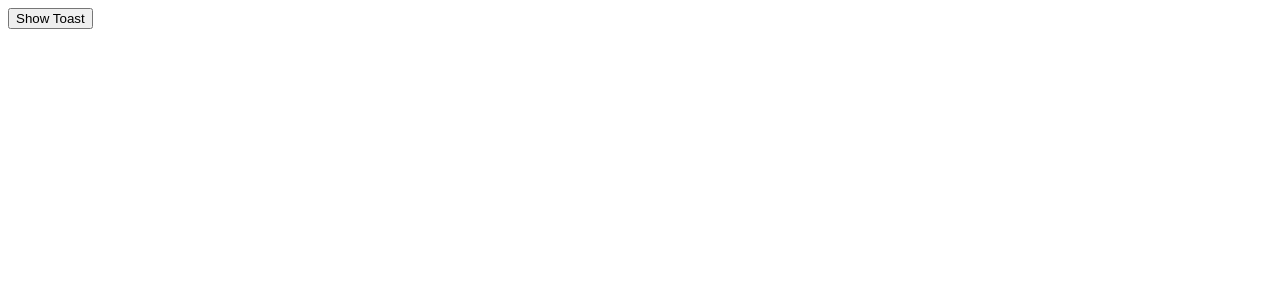
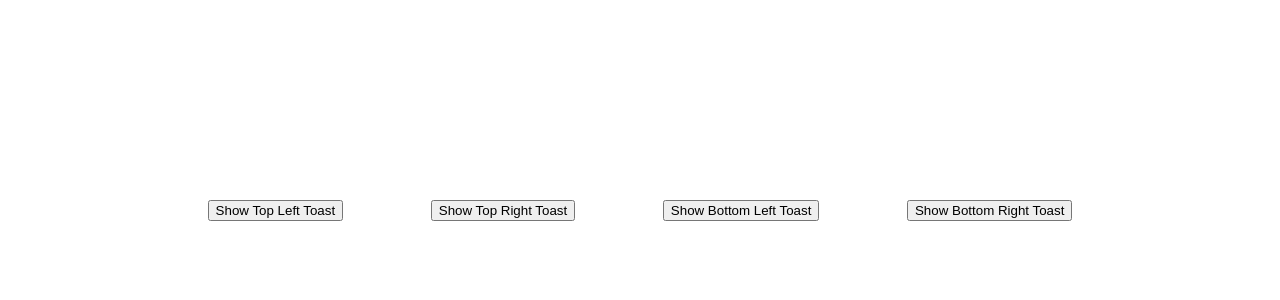
Before and after one commit to wanda168/vue3, a Vue app in the folder vue-toast/: page / in a window 1280 px wide. Shown: the top 300 px of the page. Built offline with nearby package versions, Linux system fonts and the light colour scheme.

Commit message:
dynamic toast position with transition

```diff
--- a/vue-toast/src/App.vue
+++ b/vue-toast/src/App.vue
@@ -1,27 +1,68 @@
 <template>
-  <button @click="showToast = true">Show Toast</button>
+  <div class="btns">
+    <button @click="showTopLeftToast = true">Show Top Left Toast</button>
+    <button @click="showTopRightToast = true">Show Top Right Toast</button>
+    <button @click="showBottomLeftToast = true">Show Bottom Left Toast</button>
+    <button @click="showBottomRightToast = true">Show Bottom Right Toast</button>
+  </div>
   <Toast
-    message="Message has been sent!"
-    :show="showToast"
-    @hide="showToast = false"
+    message="Message has been sent"
+    :show="showTopLeftToast"
+    @hide="showTopLeftToast = false"
     type="success"
     position="top-left"
+  />
+  <Toast
+    message="Message has been sent"
+    :show="showTopRightToast"
+    @hide="showTopRightToast = false"
+    type="warning"
+    position="top-right"
+  />
+  <Toast
+    message="Message has been sent"
+    :show="showBottomLeftToast"
+    @hide="showBottomLeftToast = false"
+    type="error"
+    position="bottom-left"
+  />
+  <Toast
+    message="Message has been sent"
+    :show="showBottomRightToast"
+    @hide="showBottomRightToast = false"
+    type="success"
+    position="bottom-right"
   />
 </template>
 
 <script>
 import Toast from "./components/toast/Toast.vue";
-
 export default {
   components: { Toast },
   data: () => ({
-    showToast: false,
+      showTopLeftToast: false,
+      showTopRightToast: false,
+      showBottomLeftToast: false,
+      showBottomRightToast: false,
   }),
 };
 </script>
 
 <style>
+
 #app {
   font-family: Avenir, Helvetica, Arial, sans-serif;
 }
+
+.btns {
+  margin: 10px 15%;
+  display: flex;
+  padding: 15% 10px;
+  justify-content: space-between;
+}
+
+.btns button:hover {
+  cursor: pointer;
+}
+
 </style>
--- a/vue-toast/src/components/toast/Toast.vue
+++ b/vue-toast/src/components/toast/Toast.vue
@@ -1,4 +1,5 @@
 <template>
+  <transition :name="transitionName">
     <div class="toast" :class="toastClasses" v-show="show">
       <div class="toast-icon">
         <component :is="toastIcon"></component>
@@ -9,6 +10,7 @@
       </div>
       <button class="toast-button" @click="$emit('hide')">&times;</button>
     </div>
+  </transition>
 </template>
 
 <script>
@@ -21,8 +23,6 @@ export default {
   data: () => ({
     timeout: null,
   }),
-  mounted() {},
-  beforeUnmount() {},
   watch: {
     show() {
       if (this.timeout) {
@@ -60,6 +60,15 @@ export default {
     },
   },
   computed: {
+    transitionName() {
+      const transitions = {
+        "top-left": "ltr",
+        "bottom-left": "ltr",
+        "top-right": "rtl",
+        "bottom-right": "rtl",
+      };
+      return transitions[this.getPosition];
+    },
     toastType() {
       return `toast-${this.getType}`;
     },
@@ -78,7 +87,7 @@ export default {
         ? "bottom-right"
         : this.position;
     },
-    toastClasses(){
+    toastClasses() {
       return [this.toastType, this.getPosition];
     },
     toastTitle() {
@@ -95,7 +104,7 @@ export default {
 };
 </script>
 
-<style scoped lang="css">
+<style scoped>
 .toast {
   width: 300px;
   display: flex;
```
Lines whose indentation alone changed are shown as unchanged.
